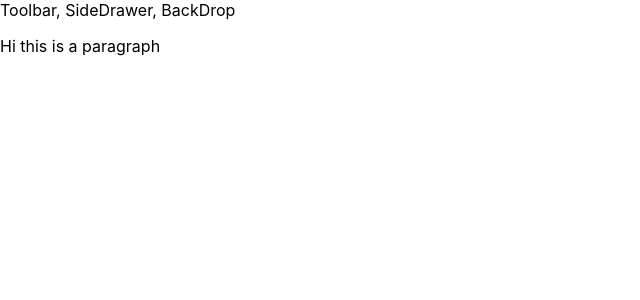
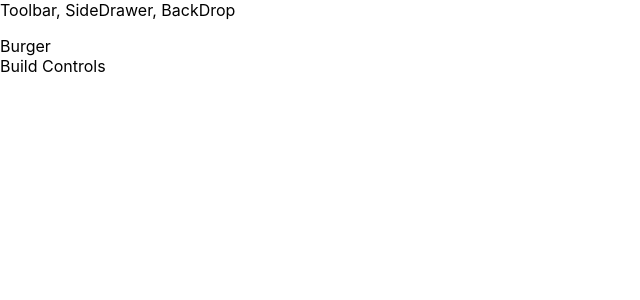
Before and after one commit to lununglee/BurgerBuilder, a React (Create React App) app: page / in a window 1280 px wide. Shown: the top 300 px of the page, without its empty margins (0-640 px from the left). Built offline with nearby package versions, Linux system fonts and the light colour scheme.

Commit message:
R04 - Starting Implementation of the BurgerBuilder Component

```diff
--- a/src/App.js
+++ b/src/App.js
@@ -1,12 +1,14 @@
 import React, { Component } from 'react';
+
 import Layout from './components/Layout/Layout'
+import BurgerBuilder from './containers/BurgerBuilder/BurgerBuilder'
 
 class App extends Component {
 	render () {
 		return (
 		<div className="App">
 			<Layout>
-				<p>Hi this is a paragraph</p>
+				<BurgerBuilder />
 			</Layout>
 		</div>
 		)
--- a/src/components/Layout/Layout.js
+++ b/src/components/Layout/Layout.js
@@ -1,11 +1,14 @@
 import React from 'react';
+
+import styles from './Layout.module.css'
+
 import Aux from '../../hoc/Aux'
 
 const layout = (props) => {
 	return (
 		<Aux>
 			<div>Toolbar, SideDrawer, BackDrop</div>
-			<main>
+			<main className={styles.Content}>
 				{props.children}
 			</main>
 		</Aux>
--- /dev/null
+++ b/src/components/Layout/Layout.module.css
@@ -0,0 +1,3 @@
+.Content {
+	margin-top: 16px;
+}
--- /dev/null
+++ b/src/containers/BurgerBuilder/BurgerBuilder.js
@@ -0,0 +1,16 @@
+import React, { Component } from 'react'
+
+import Aux from '../../hoc/Aux'
+
+class BurgerBuilder extends Component {
+	render () {
+		return (
+			<Aux>
+				<div>Burger</div>
+				<div>Build Controls</div>
+			</Aux>
+		)
+	}
+}
+
+export default BurgerBuilder
```
